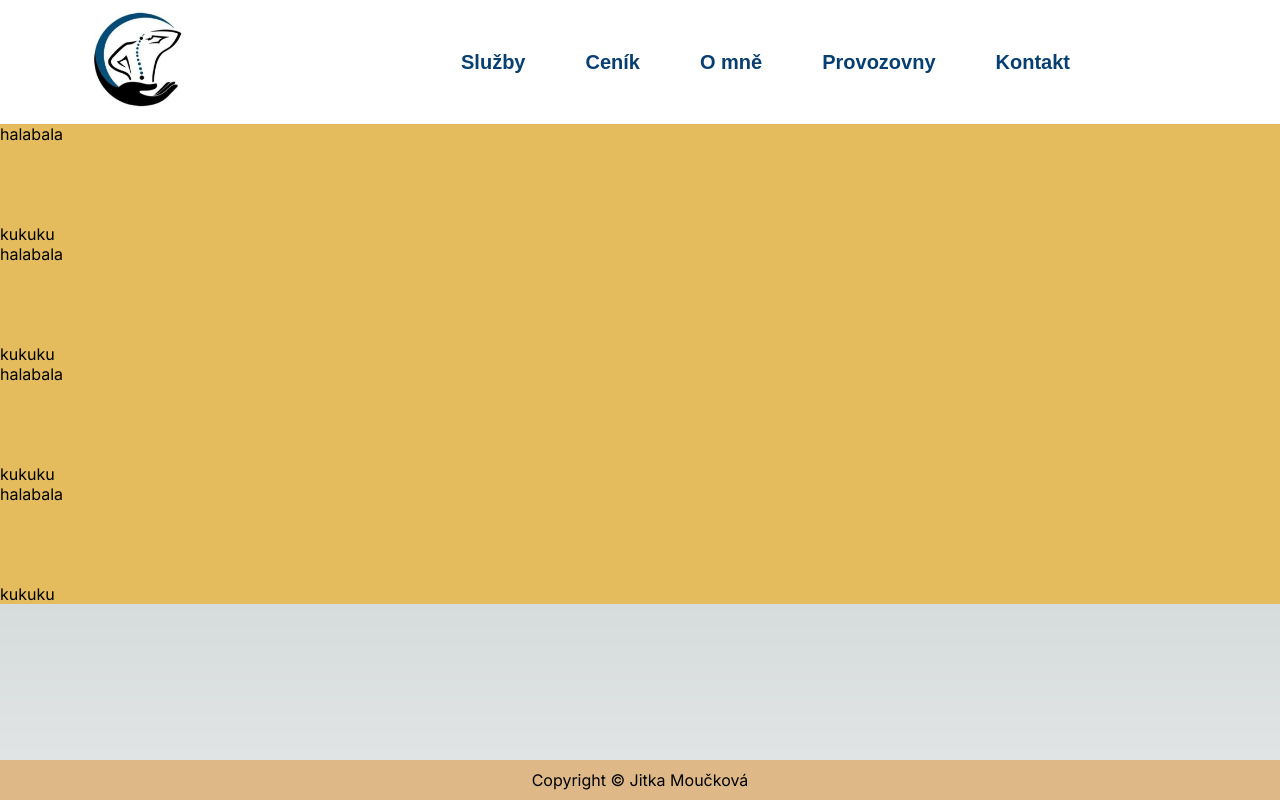
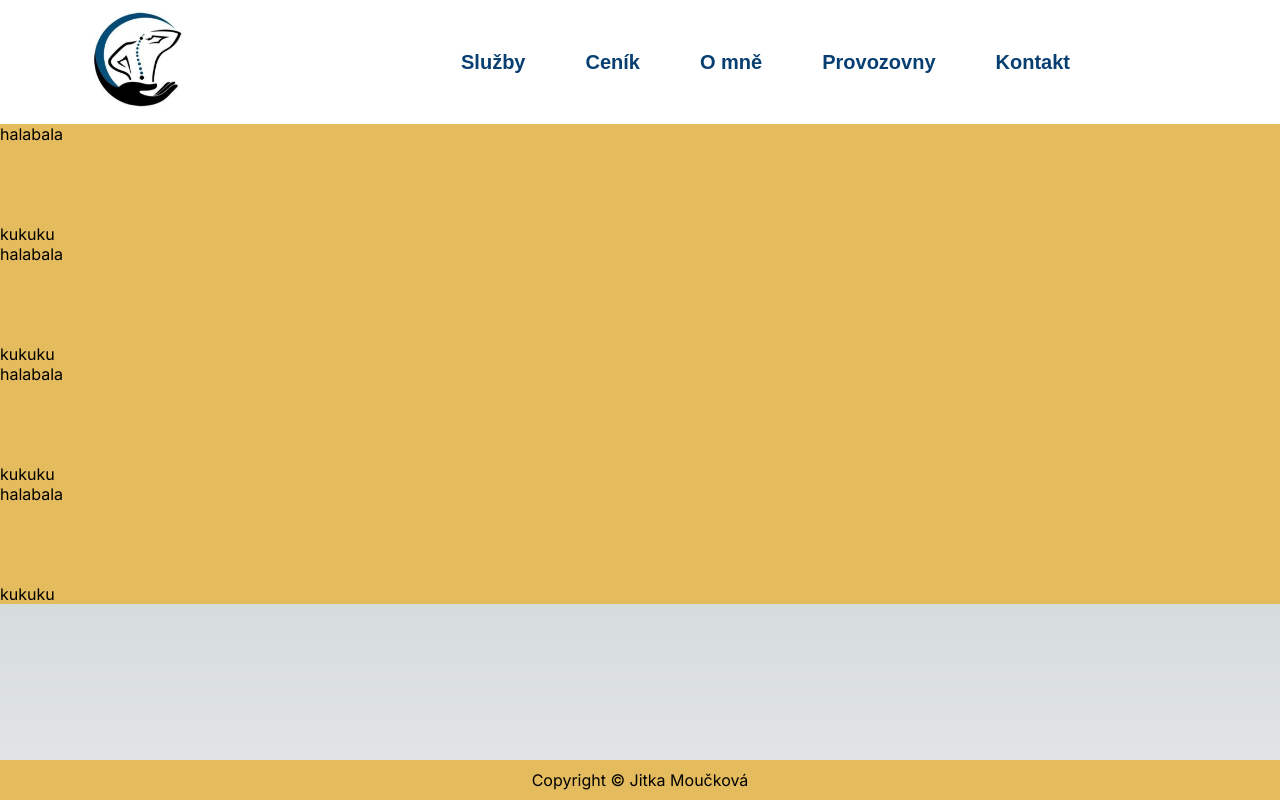
Before and after one commit to Quirex0/bp_reservation_project, a Next.js app: page / in a window 1280 px wide. Built offline with nearby package versions, Linux system fonts and the light colour scheme.

Commit message:
color changes

```diff
--- a/src/styles/Footer.module.css
+++ b/src/styles/Footer.module.css
@@ -4,7 +4,7 @@
     left: 50%;
     transform: translateX(-50%);
     text-align: center;
-    background-color: burlywood;
+    background-color: #e4bc5e;
     color: black;
     padding: 10px;
     width: 100%;
```
